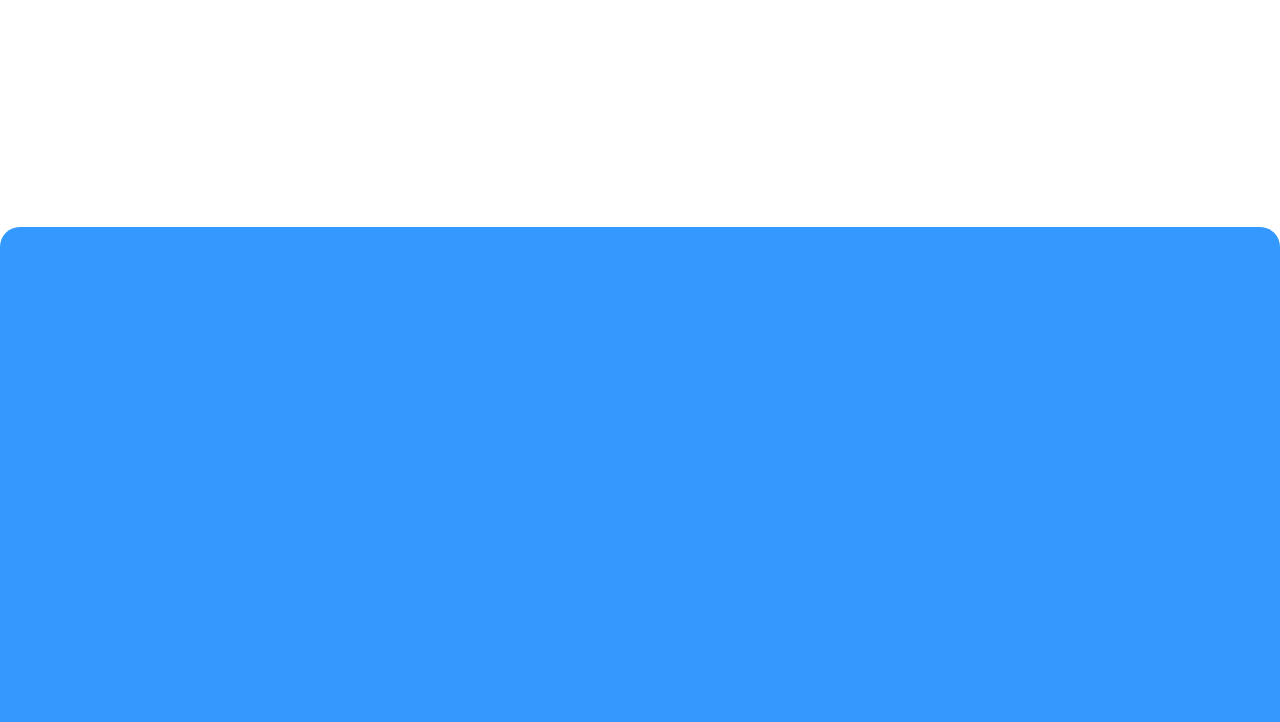
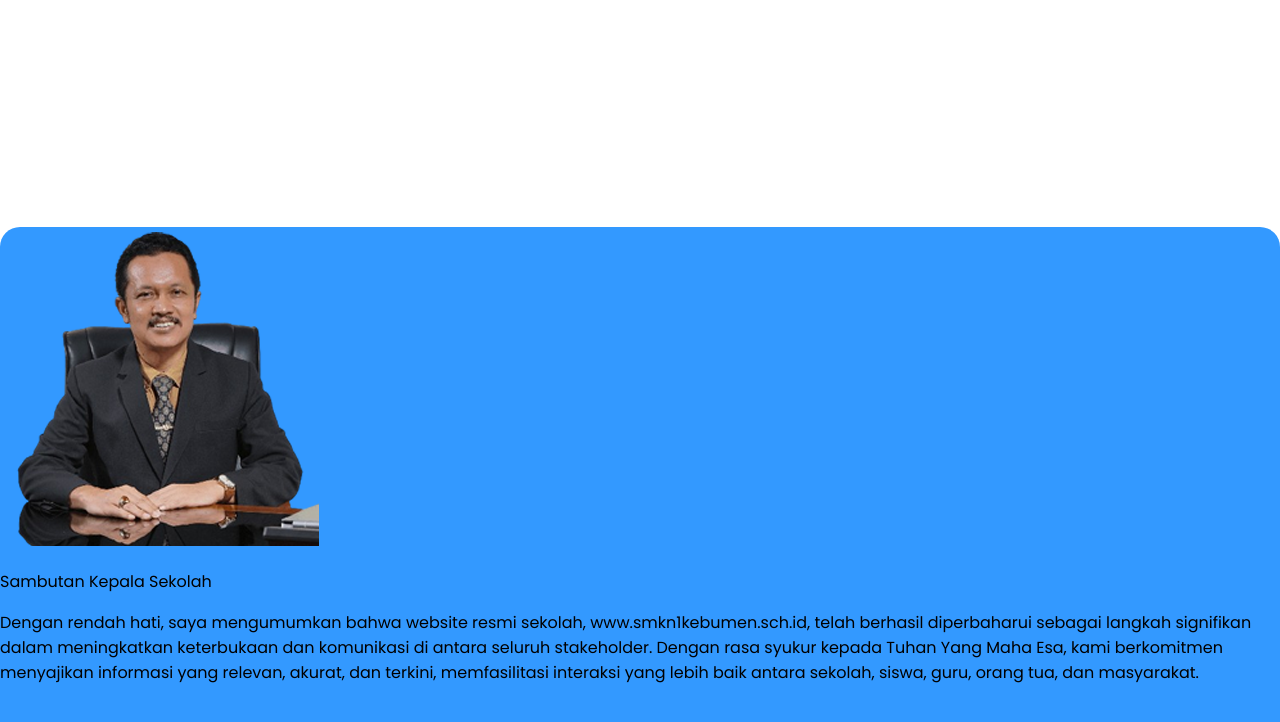
Before and after one commit to Muzaazk/web-sekolah, a plain HTML site: page index.html in a window 1280 px wide. Shown: the part 542-1264 px from the top of the page. Drawn offline with Linux system fonts and the light colour scheme.

Commit message:
Update index.html

```diff
--- a/index.html
+++ b/index.html
@@ -48,6 +48,23 @@
       </div>
     </div>
     <!--Content-->
-    <div class="content"></div>
+    <div class="content">
+      <div class="sambutanGrid">
+        <img src="img/pak-haryoko.webp" alt="" />
+        <div>
+          <p class="sambutanJudul">Sambutan Kepala Sekolah</p>
+          <p class="sambutanIsi">
+            Dengan rendah hati, saya mengumumkan bahwa website resmi sekolah,
+            www.smkn1kebumen.sch.id, telah berhasil diperbaharui sebagai langkah
+            signifikan dalam meningkatkan keterbukaan dan komunikasi di antara
+            seluruh stakeholder. Dengan rasa syukur kepada Tuhan Yang Maha Esa,
+            kami berkomitmen menyajikan informasi yang relevan, akurat, dan
+            terkini, memfasilitasi interaksi yang lebih baik antara sekolah,
+            siswa, guru, orang tua, dan masyarakat.
+          </p>
+        </div>
+      </div>
+      <div class="keahlian"></div>
+    </div>
   </body>
 </html>
```
